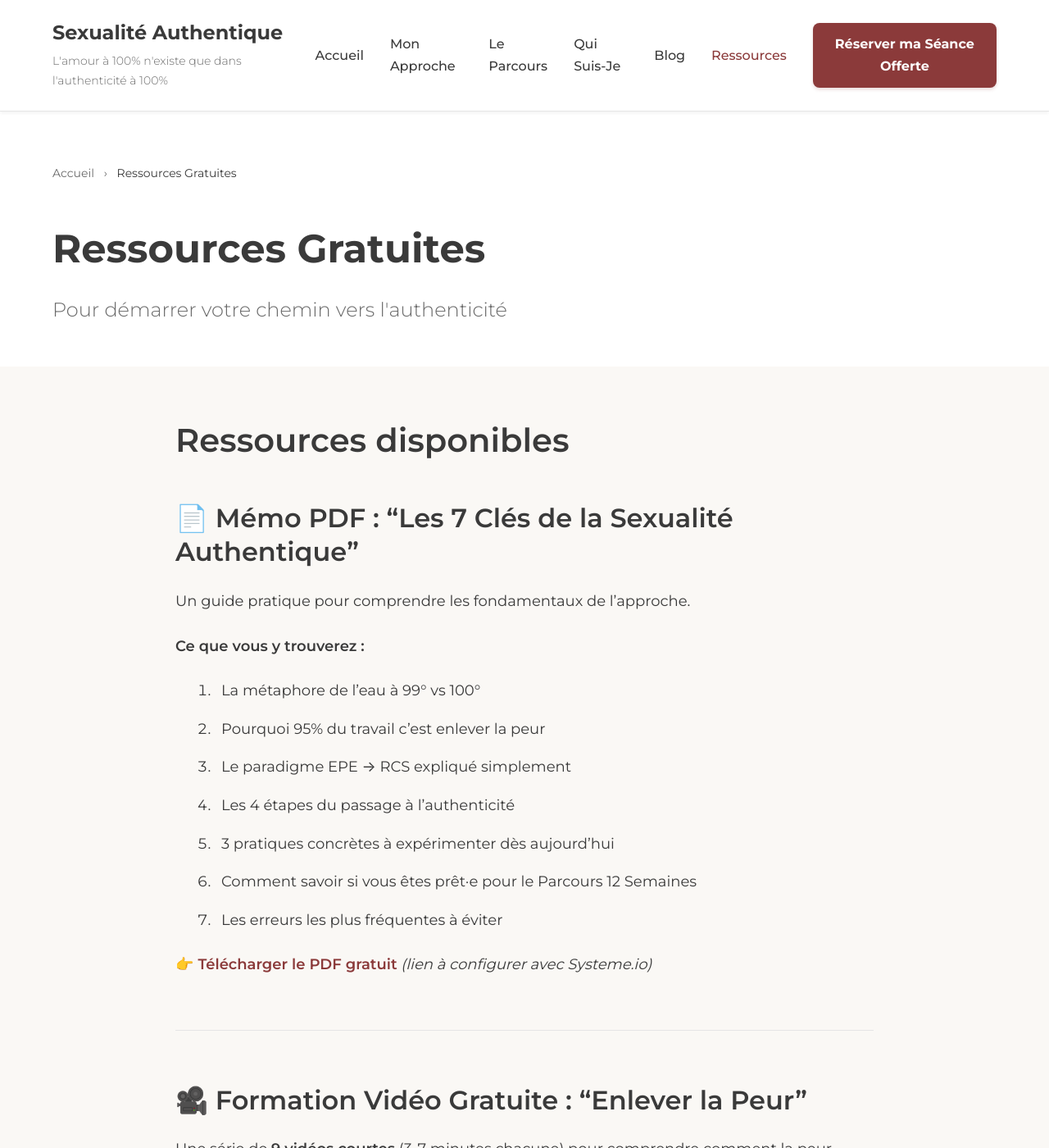
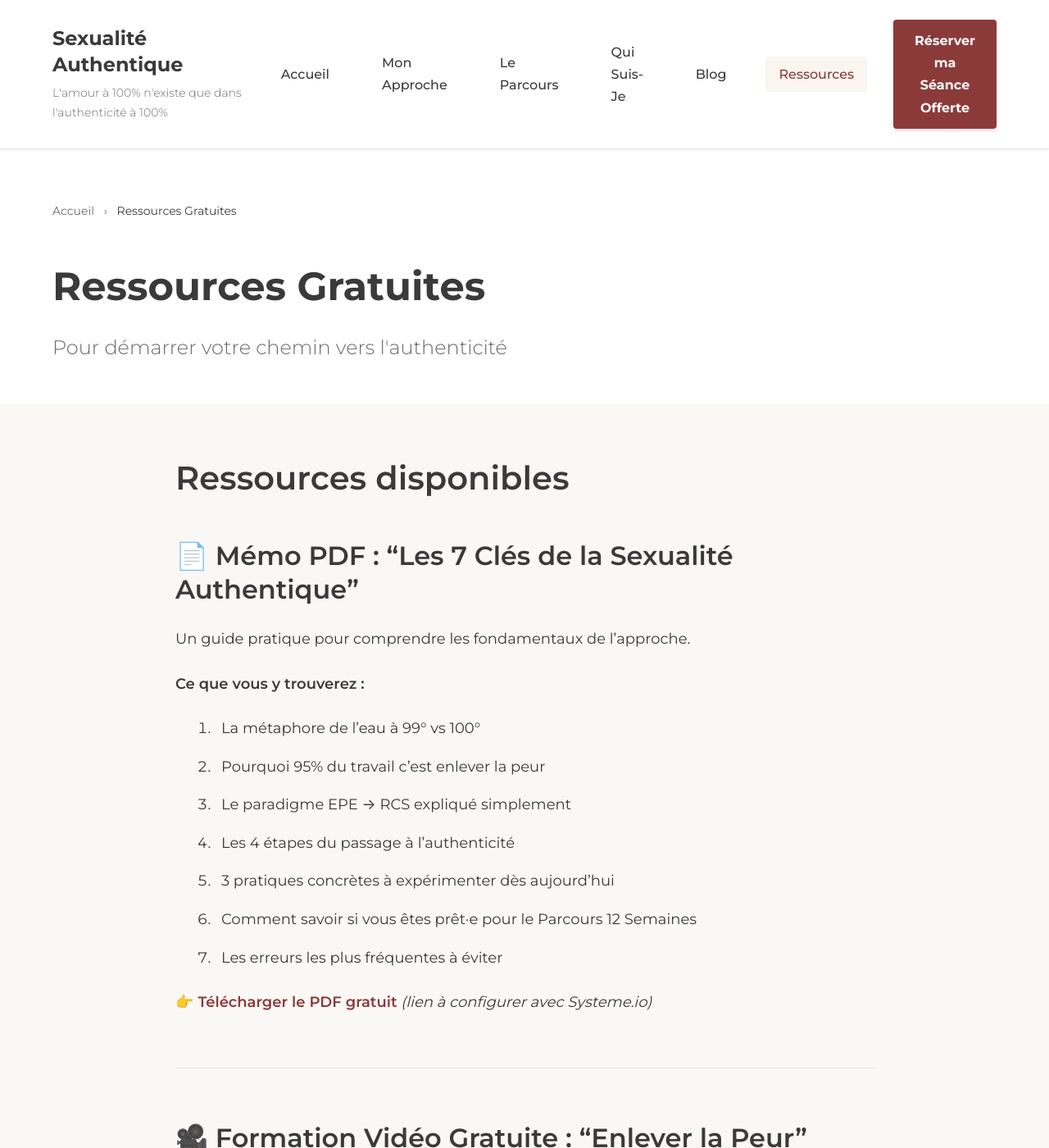
Before and after one commit to Aujourduy/Site_Sexualite_Authentique, a Jekyll site: the page built from ressources.md, in a window 1280 px wide and 1400 px high. Shown: the whole window at 82% size. Built offline with Jekyll 4.4.1, drawn with Linux system fonts in a browser that asks for light colours.

Commit message:
Navbar hover : background-color discret au lieu d'ombre

```diff
--- a/assets/css/main.css
+++ b/assets/css/main.css
@@ -305,17 +305,19 @@ section {
   font-weight: var(--font-weight-medium);
   font-size: var(--font-size-sm);
   transition: var(--transition);
-  padding: var(--spacing-xs) 0;
+  padding: var(--spacing-xs) var(--spacing-sm);  /* Padding horizontal pour l'effet background */
+  border-radius: var(--radius-sm);
   position: relative;
 }
 
 .nav-desktop a.active {
   color: var(--bordeaux);
+  background-color: rgba(245, 235, 224, 0.5);  /* Beige très léger pour l'item actif */
 }
 
 .nav-desktop a:hover:not(.btn) {
   color: var(--bordeaux);
-  text-shadow: 0 2px 4px rgba(139, 58, 58, 0.15);  /* Ombre légère sur le texte au hover */
+  background-color: rgba(245, 235, 224, 0.7);  /* Beige légèrement plus visible au hover */
 }
 
 /* Bouton CTA dans le header - meilleure lisibilité */
```
